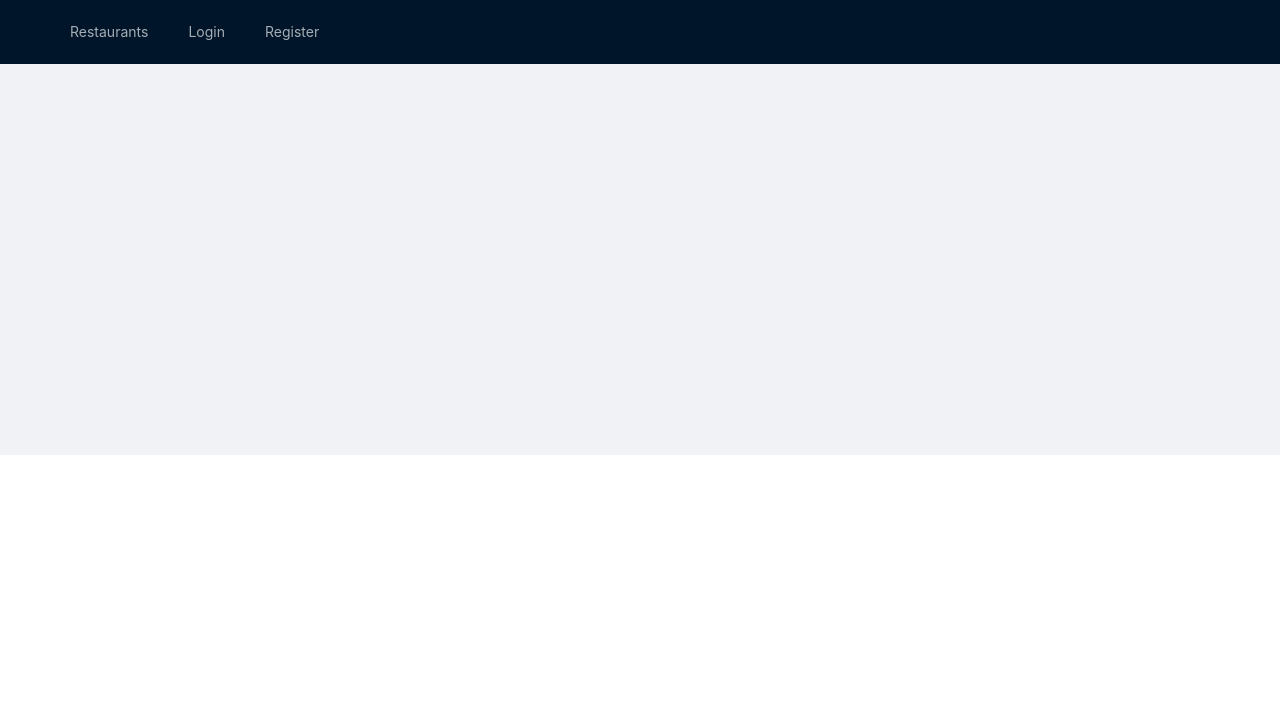
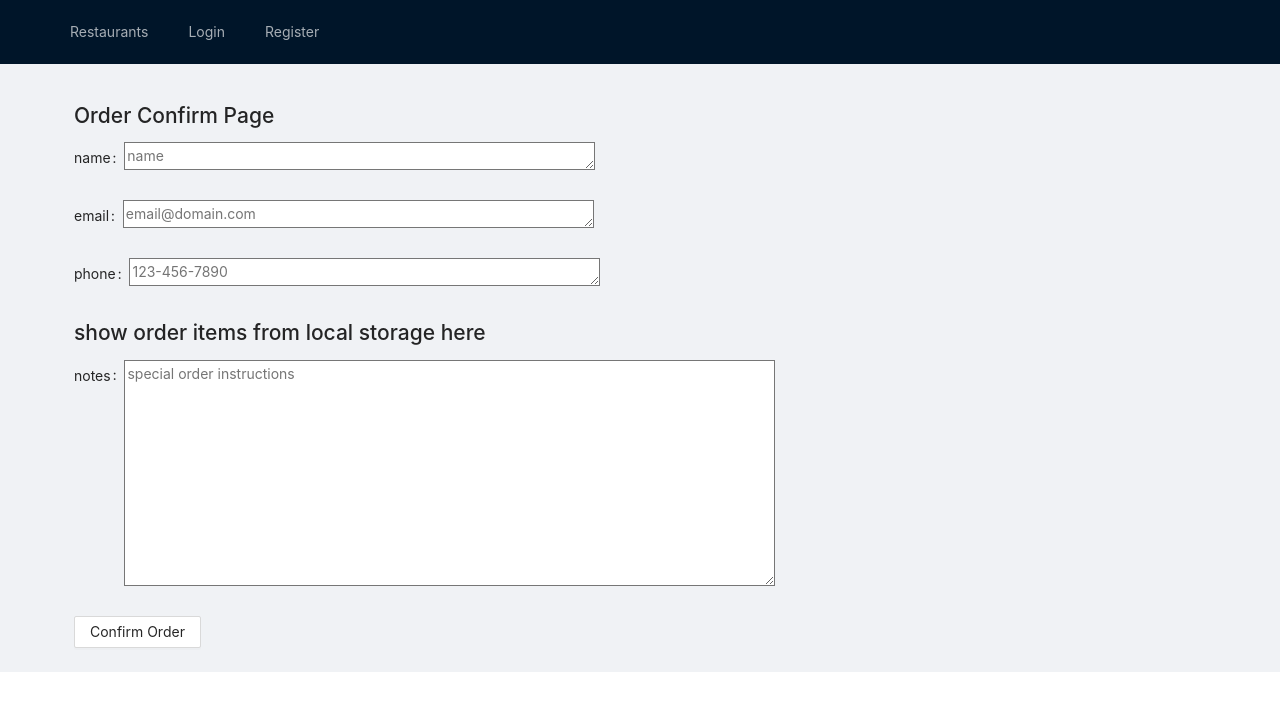
Before and after one commit to albud187/project_restaurant, a React (Create React App) app in the folder project_restaurant_frontend/: page /order_placement in a window 1280 px wide. Shown: the top 710 px of the page. Built offline with nearby package versions, Linux system fonts and the light colour scheme.

Commit message:
order confirm page

```diff
--- a/project_restaurant_frontend/src/Routes.js
+++ b/project_restaurant_frontend/src/Routes.js
@@ -3,12 +3,15 @@ import {Route} from 'react-router-dom';
 
 import Home from './components/Home.js'
 import RestaurantPage from './containers/RestaurantPage.js'
-
+import OrderConfirmPage from './forms/OrderConfirm.js'
 
 const BaseRouter =() => (
   <div>
     <Route exact path ='/' component ={Home} />
     <Route exact path='/restaurant/:restaurantID' component = {RestaurantPage} />
+    <Route exact path='/order_placement' component = {OrderConfirmPage} />
+
+
 
 
   </div>
--- a/project_restaurant_frontend/src/containers/RestaurantPage.js
+++ b/project_restaurant_frontend/src/containers/RestaurantPage.js
@@ -43,9 +43,11 @@ class RestaurantPage extends Component {
     })
   }
 
-  handleSubmit = (event) =>{
+  handleOrderSubmit = (event) =>{
     //axios.post new order
   }
+
+
 
 componentDidMount(){
 
@@ -83,7 +85,7 @@ componentDidMount(){
       />
 
       <form>
-        <Button htmlType='submit'>Confirm Order</Button>
+        <Button htmlType='submit'>Submit Order</Button>
       </form>
 
       <form>
--- a/project_restaurant_frontend/src/forms/OrderConfirm.js
+++ b/project_restaurant_frontend/src/forms/OrderConfirm.js
@@ -1,9 +1,14 @@
 import React, { Component } from 'react'
 import axios from 'axios'
+import { Form } from 'antd';
+import {Button} from 'antd'
+
 import * as API_PATHS from '../api_path.js'
 
 const API_PATH = API_PATHS.API_PATH
-class OrderConfirm extends Component {
+
+
+class OrderConfirmPage extends Component {
 
   PlaceOrder = (orderID, order) =>{
 axios.post()
@@ -13,12 +18,37 @@ axios.post()
   render() {
     return (
       <div>
+      <h1>Order Confirm Page</h1>
 
-      <h1>Order Confirm Page</h1>
+      <form>
+
+      <Form.Item label="name">
+          <textarea rows="1" cols="50" name="textToMeme" placeholder="name" />
+      </Form.Item>
+
+      <Form.Item label="email">
+          <textarea rows="1" cols="50" name="textToMeme" placeholder="email@domain.com" />
+      </Form.Item>
+
+
+      <Form.Item label="phone">
+          <textarea rows="1" cols="50" name="textToMeme" placeholder="123-456-7890" />
+      </Form.Item>
+
+      <h1>show order items from local storage here</h1>
+
+
+      <Form.Item label="notes">
+          <textarea rows="10" cols="70" name="textToMeme" placeholder="special order instructions" />
+      </Form.Item>
+
+      <Button htmlType='submit'>Confirm Order</Button>
+
+      </form>
 
       </div>
     )
   }
 }
 
-export default OrderConfirm
+export default OrderConfirmPage
```
Also changed, not shown: 1 other file (tests, documents, lock files or other folders).
